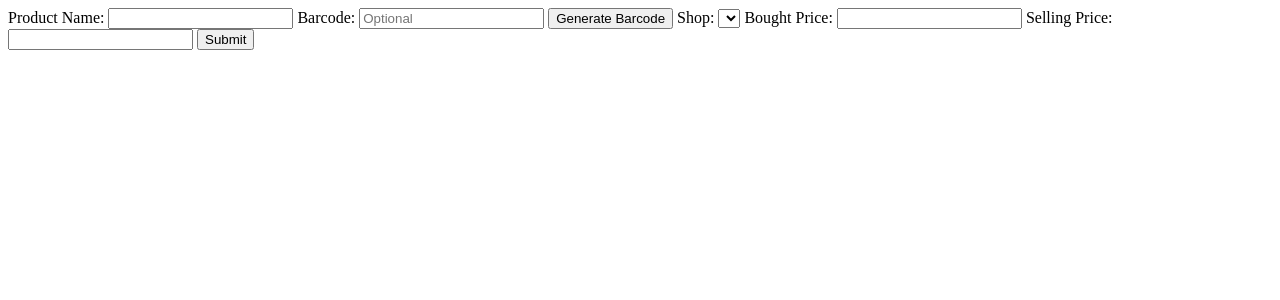
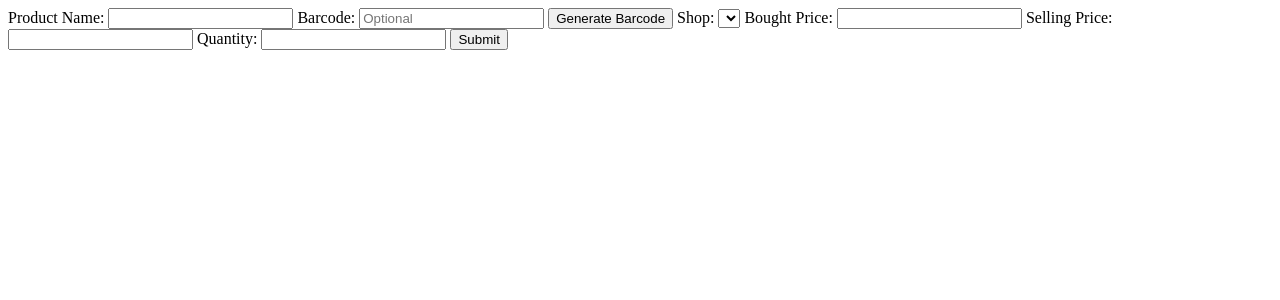
Before and after one commit to hasan-mavlonov/Tracky, a Django app: page /products/create/ in a window 1280 px wide. Shown: the top 300 px of the page. Run offline with Django 5.2, Linux system fonts and the light colour scheme; data that the repository does not hold is empty.

Commit message:
added multiple printing option in print barcode view

```diff
--- a/products/models.py
+++ b/products/models.py
@@ -7,15 +7,15 @@ from shops.models import Shop
 class Product(models.Model):
     """Represents a product type with common attributes"""
     name = models.CharField(max_length=255)
-    barcode = models.CharField(max_length=100, unique=True)  # Shared across all instances
+    barcode = models.CharField(max_length=100, unique=True)
     RFID = models.CharField(max_length=100, unique=True, null=True, blank=True)
     bought_price = models.DecimalField(max_digits=10, decimal_places=2)
     selling_price = models.DecimalField(max_digits=10, decimal_places=2)
     shop = models.ForeignKey(Shop, on_delete=models.CASCADE)
+    quantity = models.PositiveIntegerField(default=1)  # ✅ New field
     created_at = models.DateTimeField(auto_now_add=True)
 
     def has_rfid(self):
-        """Check if the product has an RFID assigned"""
         return self.RFID is not None and self.RFID.strip() != ''
 
     class Meta:
--- a/products/serializers.py
+++ b/products/serializers.py
@@ -5,7 +5,7 @@ from .models import Product
 class ProductSerializer(serializers.ModelSerializer):
     class Meta:
         model = Product
-        fields = ['id', 'name', 'barcode', 'bought_price', 'selling_price', 'shop']
+        fields = ['id', 'name', 'barcode', 'bought_price', 'selling_price', 'shop', 'quantity']
         read_only_fields = ['created_at']
 
     def validate_bought_price(self, value):
--- a/products/templates/create_product.html
+++ b/products/templates/create_product.html
@@ -21,6 +21,9 @@
 
     <label for="selling_price">Selling Price:</label>
     <input type="number" name="selling_price" required>
+
+    <label for="quantity">Quantity:</label>
+    <input type="number" name="quantity" required>
 
     <button type="submit">Submit</button>
 </form>
--- a/products/urls.py
+++ b/products/urls.py
@@ -1,6 +1,6 @@
 from django.urls import path
 from .views import ProductCreateAPIView, ProductListAPIView, ProductDetailAPIView, generate_barcode_view, \
-    print_product_barcode_view, bind_rfid_view
+    print_product_barcode_view, bind_rfid_view, choose_quantity_view
 
 urlpatterns = [
     path('create/', ProductCreateAPIView.as_view(), name='product-create'),
@@ -9,5 +9,6 @@ urlpatterns = [
     path('api/generate-barcode/', generate_barcode_view, name='generate-barcode'),
     path('<int:pk>/print-barcode/', print_product_barcode_view, name='print_barcode'),
     path('<int:pk>/bind-rfid/', bind_rfid_view, name='bind_rfid'),
+    path('choose-quantity/<int:pk>/', choose_quantity_view, name='choose_quantity'),
 
 ]
--- a/products/views.py
+++ b/products/views.py
@@ -9,7 +9,7 @@ from .utils import generate_barcode
 import json
 import base64
 from io import BytesIO
-from django.shortcuts import render, get_object_or_404
+from django.shortcuts import render, get_object_or_404, redirect
 from .models import Product, ProductInstance
 from .utils import generate_barcode_image
 
@@ -101,30 +101,39 @@ def generate_barcode_view(request):
 
 
 def print_product_barcode_view(request, pk):
-    # load product
     product = get_object_or_404(Product, pk=pk)
 
-    # queue this product for the next RFID scan
-    request.session['pending_print_pk'] = product.pk
+    if request.method == 'POST':
+        qty = int(request.POST.get('quantity', 1))
 
-    # render barcode image to base64
-    image = generate_barcode_image(product.barcode)
-    buf = BytesIO()
-    image.save(buf, format="PNG")
-    img_b64 = base64.b64encode(buf.getvalue()).decode()
+        # Save info for RFID binding
+        request.session['pending_print_pk'] = product.pk
+        request.session['pending_print_qty'] = qty
+        request.session['bound_rfids'] = []
 
-    return render(request, 'print_barcode.html', {
-        'product': product,
-        'barcode_image': img_b64,
-    })
+        # Generate barcode image once
+        image = generate_barcode_image(product.barcode)
+        buf = BytesIO()
+        image.save(buf, format="PNG")
+        img_b64 = base64.b64encode(buf.getvalue()).decode()
+
+        return render(request, 'print_barcode.html', {
+            'product': product,
+            'quantity_range': range(qty),
+            'img_b64': img_b64,
+        })
+
+    return render(request, 'choose_quantity.html', {'product': product})
+
 
 
 @csrf_exempt
 def bind_rfid_view(request, pk):
-    # only POST from the scanner
     if request.method == 'POST':
         rfid_code = request.POST.get('rfid', '').strip()
         pending_pk = request.session.get('pending_print_pk')
+        qty = request.session.get('pending_print_qty', 0)
+        bound_rfids = request.session.get('bound_rfids', [])
 
         if not pending_pk or pending_pk != pk:
             return JsonResponse({'status': 'error', 'message': 'No matching print job queued.'}, status=400)
@@ -132,12 +141,29 @@ def bind_rfid_view(request, pk):
         if not rfid_code:
             return JsonResponse({'status': 'error', 'message': 'No RFID received.'}, status=400)
 
+        if rfid_code in bound_rfids:
+            return JsonResponse({'status': 'error', 'message': 'RFID already bound.'}, status=400)
+
         product = get_object_or_404(Product, pk=pk)
-        # create the physical instance
         ProductInstance.objects.create(product=product, RFID=rfid_code)
-        # clear queue
-        del request.session['pending_print_pk']
 
-        return JsonResponse({'status': 'success', 'message': f'RFID {rfid_code} bound.'})
+        bound_rfids.append(rfid_code)
+        request.session['bound_rfids'] = bound_rfids
+
+        if len(bound_rfids) >= qty:
+            del request.session['pending_print_pk']
+            del request.session['pending_print_qty']
+            del request.session['bound_rfids']
+            return JsonResponse({'status': 'done', 'message': 'All RFIDs bound.'})
+
+        return JsonResponse({'status': 'success', 'message': f'RFID {rfid_code} bound. {qty - len(bound_rfids)} left.'})
 
     return JsonResponse({'status': 'error', 'message': 'Invalid method.'}, status=405)
+
+
+def choose_quantity_view(request, pk):
+    product = get_object_or_404(Product, pk=pk)
+    if request.method == 'POST':
+        qty = int(request.POST.get('quantity', 1))
+        return redirect(f'/print-barcode/{pk}/?qty={qty}')
+    return render(request, 'choose_quantity.html', {'product': product})
```
Also changed, not shown: products/templates/choose_quantity.html (added, +16 -0 lines), products/templates/print_barcode.html (+56 -10 lines), products/migrations/0005_product_quantity.py (added).
